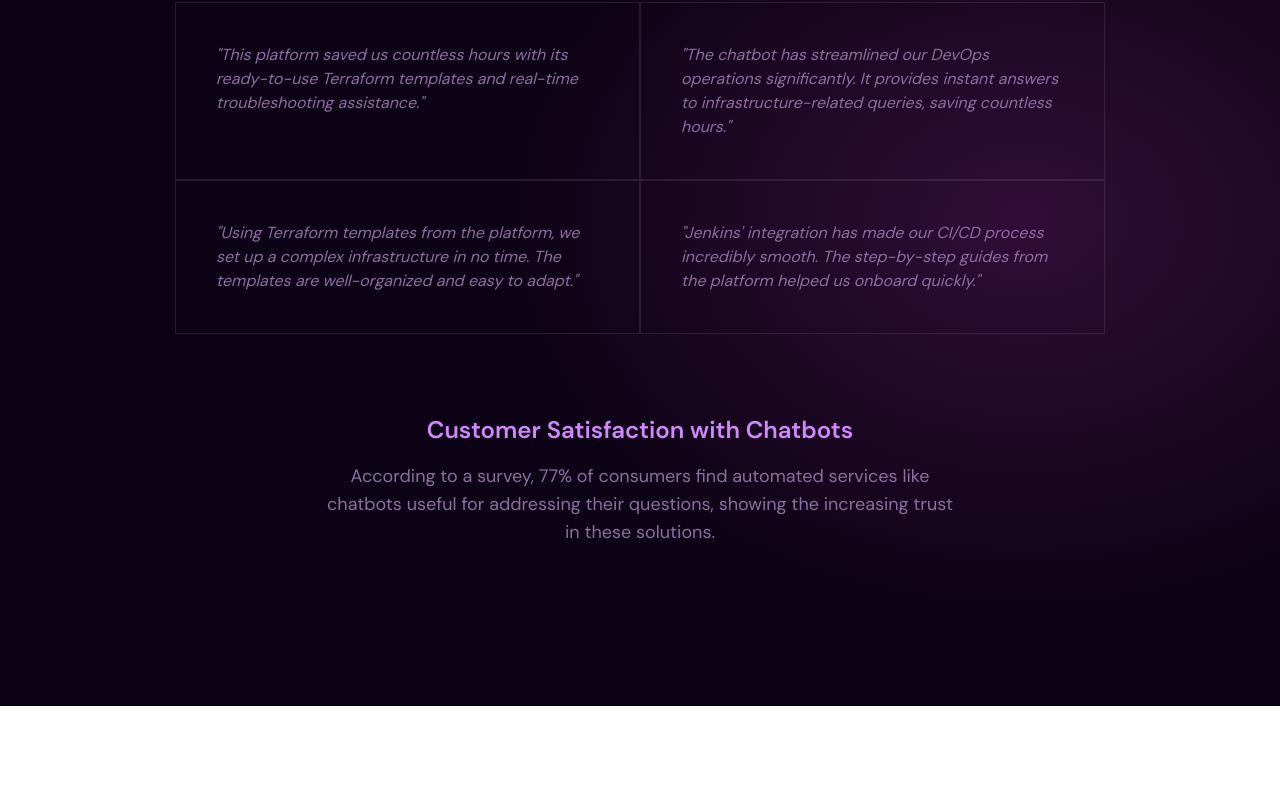
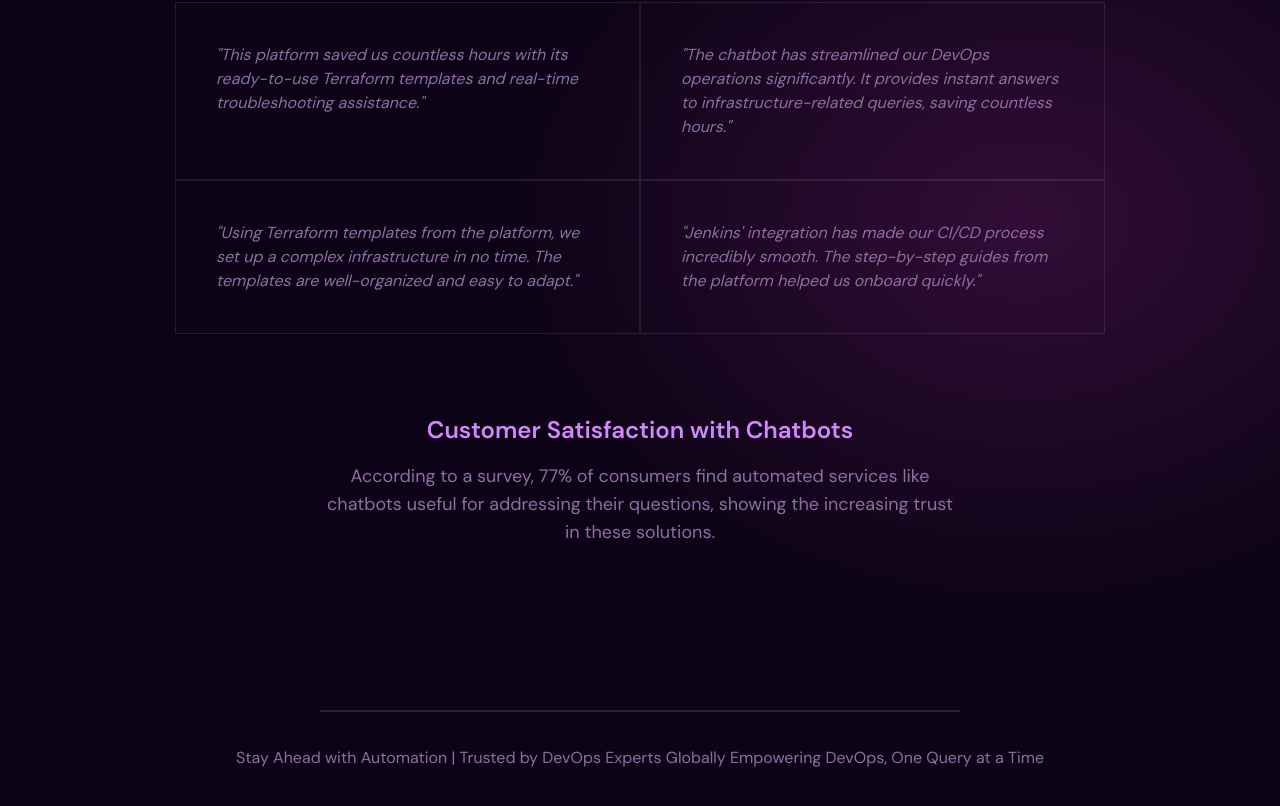
Before and after one commit to devopsgpt/landing, a React (Vite) app: page / in a window 1280 px wide. Shown: the part 2950-3756 px from the top of the page. Before the commit the page ends 3656 px from the top, so only its background shows below. Built offline with nearby package versions, Linux system fonts and the light colour scheme.

Commit message:
feat: Implement footer

```diff
--- a/src/App.tsx
+++ b/src/App.tsx
@@ -1,13 +1,17 @@
 import { Route, Routes, useLocation } from 'react-router';
 import { Home } from './pages';
+import Footer from './components/footer/footer';
 
 function App() {
   const location = useLocation();
 
   return (
-    <Routes location={location}>
-      <Route path="/" element={<Home />} />
-    </Routes>
+    <>
+      <Routes location={location}>
+        <Route path="/" element={<Home />} />
+      </Routes>
+      <Footer />
+    </>
   );
 }
 
--- /dev/null
+++ b/src/components/footer/footer.tsx
@@ -0,0 +1,17 @@
+import { FC } from 'react';
+
+const Footer: FC = () => {
+  return (
+    <footer className="bg-normal text-accent-dark h-[100px] py-1 text-center">
+      <div className="mx-auto h-0.5 w-1/2 bg-gray-800"></div>
+      <div className="flex h-full w-full items-center justify-center text-center">
+        <p className="accent-accent-dark">
+          Stay Ahead with Automation | Trusted by DevOps Experts Globally
+          Empowering DevOps, One Query at a Time
+        </p>
+      </div>
+    </footer>
+  );
+};
+
+export default Footer;
--- a/tailwind.config.js
+++ b/tailwind.config.js
@@ -17,7 +17,10 @@ export default {
         'header-circle': "url(\"/images/Planet.png\")",
         "vignette-radial": "radial-gradient(50% 50% at 80%, #320D37 0%, #0D0316 80%)",
         'services-text': "linear-gradient(to bottom, #49235F 0%, #D387FF 100%)",
-        'accent-light-linear-1': "linear-gradient(180deg, rgba(211, 135, 255, 0) 0%, rgba(211, 135, 255, 0.05) 100%)"
+        'accent-light-linear-1': "linear-gradient(180deg, rgba(211, 135, 255, 0) 0%, rgba(211, 135, 255, 0.05) 100%)",
+      },
+      backgroundColor: {
+        'normal': "#0D0316"
       },
       colors: {
         "accent": "#D387FF",
```
